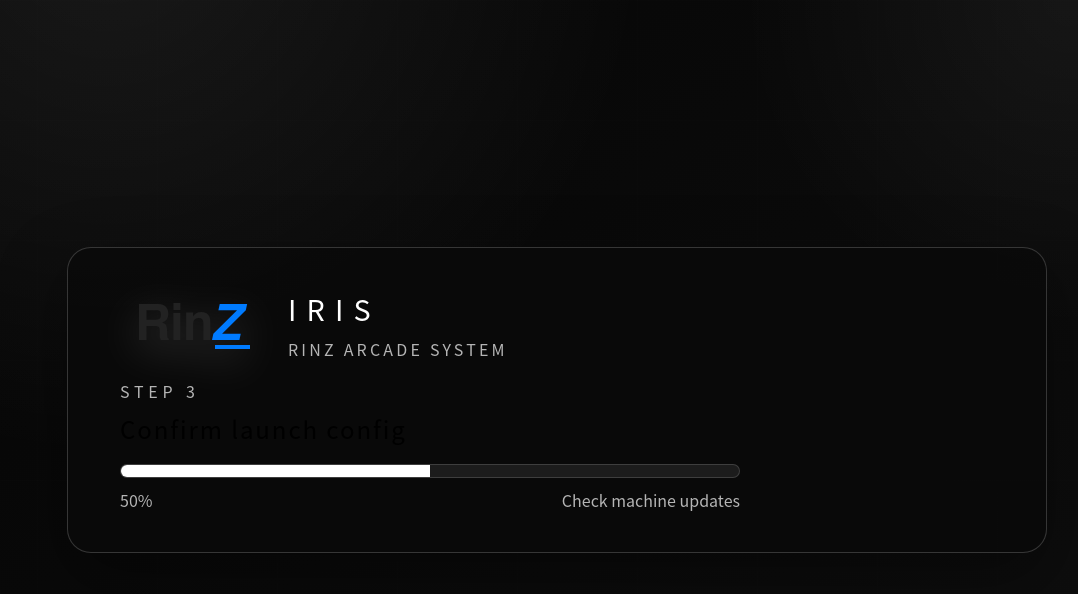
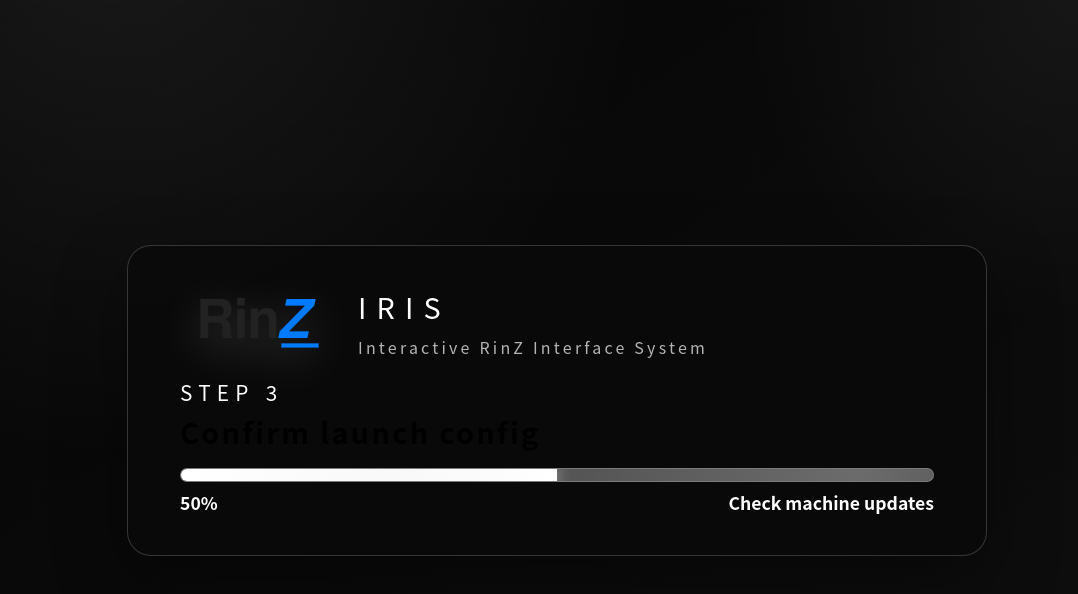
Before and after one commit to RinZ-Opensource/IRIS, a React (Vite) app: page / in a window 1280 px wide. Shown: the top 594 px of the page, without its empty margins (83-1161 px from the left). Built offline with nearby package versions, Linux system fonts and the light colour scheme.

Commit message:
feat: update brand tag and enhance UI styles for better readability and layout

```diff
--- a/src/i18n.ts
+++ b/src/i18n.ts
@@ -18,7 +18,7 @@ i18n
         translation: {
           brand: {
             title: "IRIS",
-            tag: "RINZ ARCADE SYSTEM"
+            tag: "Interactive RinZ Interface System"
           },
           steps: {
             auth: "验证机台授权状态",
@@ -42,7 +42,7 @@ i18n
         translation: {
           brand: {
             title: "IRIS",
-            tag: "RINZ ARCADE SYSTEM"
+            tag: "Interactive RinZ Interface System"
           },
           steps: {
             auth: "Verify machine authorization",
--- a/src/main.css
+++ b/src/main.css
@@ -100,7 +100,7 @@ body {
   z-index: 1;
   width: min(820px, 92vw);
   display: grid;
-  gap: 22px;
+  gap: 16px;
   justify-items: center;
   text-align: center;
 }
@@ -113,46 +113,76 @@ body {
 
 .step-focus {
   display: grid;
-  gap: 8px;
+  gap: 4px;
 }
 
 .step-index {
-  font-size: 1rem;
+  font-size: 1.3rem;
   letter-spacing: 0.3em;
-  color: var(--muted);
+  color: var(--white);
 }
 
 .step-title {
-  font-size: 1.5rem;
+  font-size: 1.8rem;
   letter-spacing: 0.08em;
+  font-weight: 600;
 }
 
 .progress {
   width: min(620px, 85vw);
   display: grid;
-  gap: 10px;
+  gap: 8px;
+  margin-top: -2px;
 }
 
 .progress-track {
+  position: relative;
   height: 14px;
   border-radius: 999px;
-  border: 1px solid var(--line);
-  background: rgba(255, 255, 255, 0.08);
+  border: 1px solid rgba(255, 255, 255, 0.35);
+  background: rgba(255, 255, 255, 0.18);
   overflow: hidden;
+}
+
+.progress-track::after {
+  content: "";
+  position: absolute;
+  inset: 0;
+  background: linear-gradient(
+    110deg,
+    transparent 0%,
+    rgba(255, 255, 255, 0.45) 45%,
+    transparent 70%
+  );
+  background-size: 200% 100%;
+  animation: shimmer 2.8s linear infinite;
+  opacity: 0.6;
+  pointer-events: none;
 }
 
 .progress-fill {
   height: 100%;
-  background: var(--white);
+  background: linear-gradient(90deg, #ffffff 0%, #f8f8f8 60%, #ffffff 100%);
   width: 0;
   transition: width 0.35s ease;
+  box-shadow: 0 0 16px rgba(255, 255, 255, 0.6);
+}
+
+@keyframes shimmer {
+  from {
+    background-position: -200% 0;
+  }
+  to {
+    background-position: 200% 0;
+  }
 }
 
 .progress-meta {
   display: flex;
   justify-content: space-between;
-  font-size: 1rem;
-  color: var(--muted);
+  font-size: 1.1rem;
+  color: var(--white);
+  font-weight: 600;
 }
 
 .boot-error {
@@ -211,7 +241,7 @@ body {
 .landscape-card {
   position: relative;
   z-index: 1;
-  width: min(980px, 92vw);
+  width: min(860px, 92vw);
   padding: 40px 52px;
   border-radius: 24px;
   border: 1px solid rgba(255, 255, 255, 0.18);
@@ -220,6 +250,7 @@ body {
   display: grid;
   gap: 18px;
   text-align: left;
+  justify-items: stretch;
 }
 
 .landscape-brand-row {
@@ -229,7 +260,7 @@ body {
 }
 
 .logo-landscape {
-  width: 150px;
+  width: 160px;
   filter: drop-shadow(0 12px 22px rgba(255, 255, 255, 0.2));
 }
 
@@ -247,6 +278,11 @@ body {
   color: var(--muted);
 }
 
+.boot-shell-landscape .step-focus,
+.boot-shell-landscape .progress {
+  width: 100%;
+}
+
 @media (max-width: 960px) and (orientation: landscape) {
   .landscape-card {
     width: 94vw;
```
